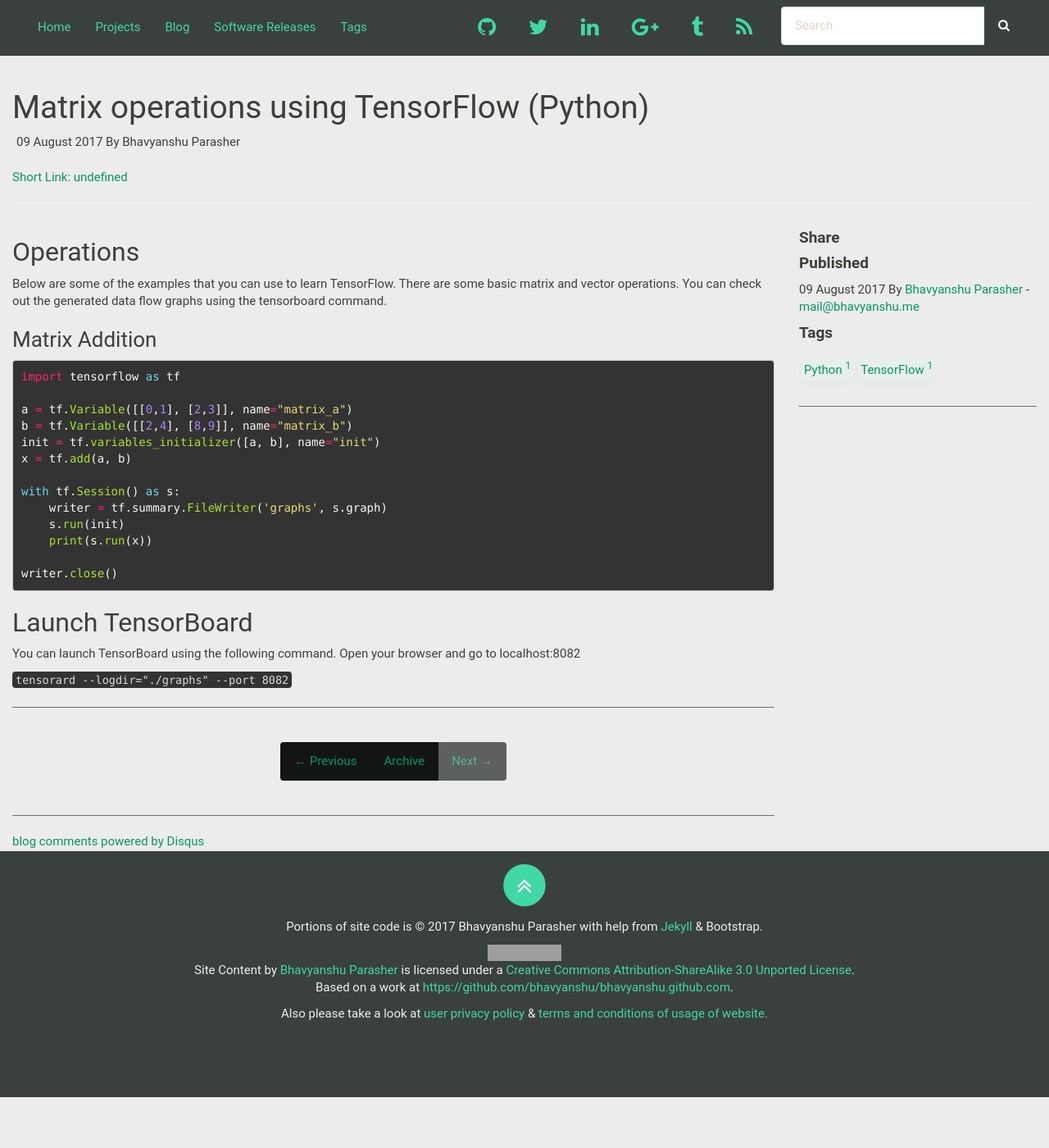
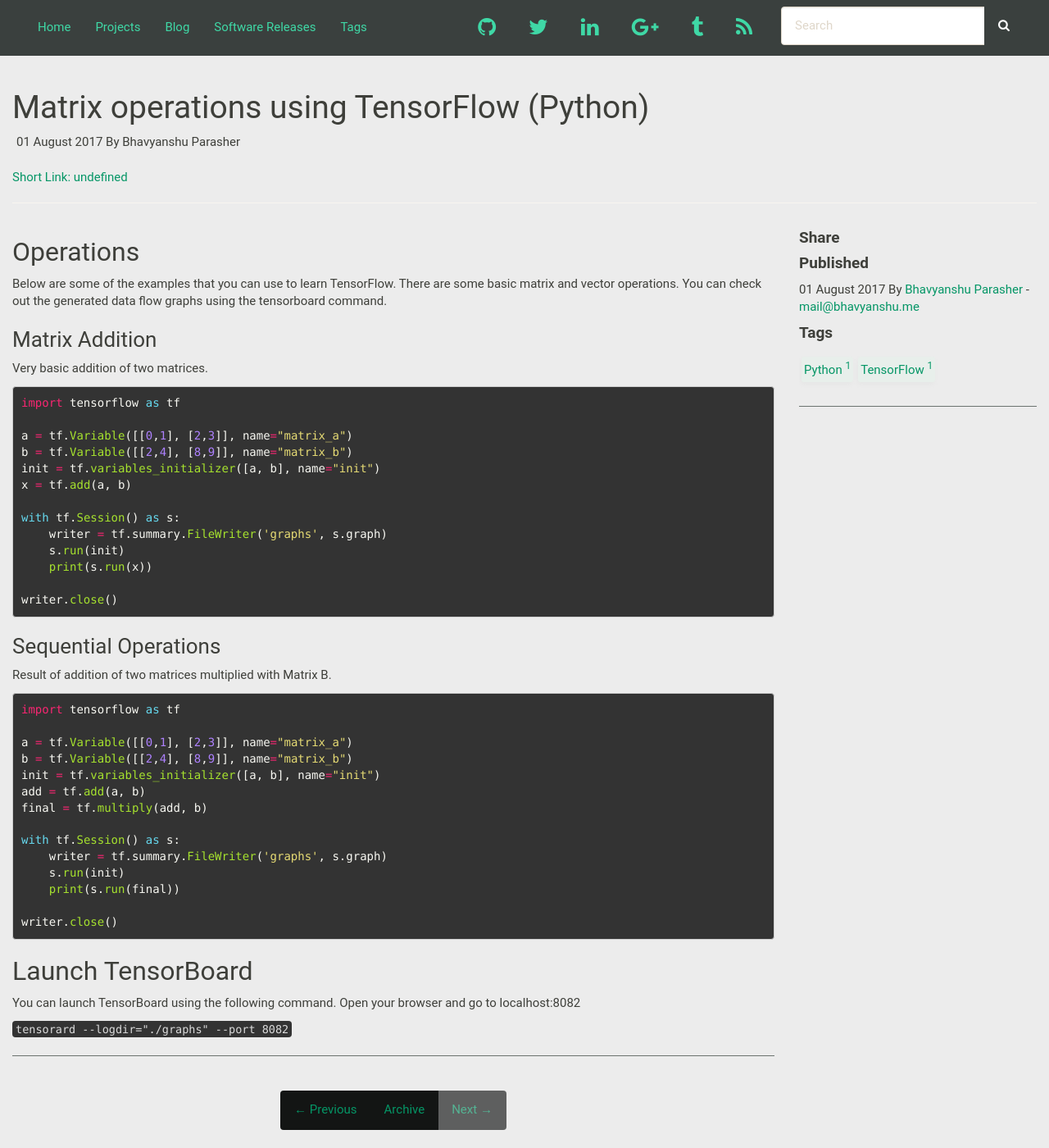
Before and after one commit to bhavyanshu/bhavyanshu.github.com, a Jekyll site: the page built from _posts/2017-08-01-matrix-operations-using-tensorflow.md, in a window 1280 px wide and 1400 px high. Shown: the whole window at 82% size. Built offline with Jekyll 4.4.1, drawn with Linux system fonts in a browser that asks for light colours; comment, search, counter and statistics services are not loaded; grey boxes are pictures that could not be loaded.

Commit message:
updated repo

````diff
--- a/_posts/2017-08-13-matrix-operations-using-tensorflow.md
+++ b/_posts/2017-08-01-matrix-operations-using-tensorflow.md
@@ -6,7 +6,7 @@ category: Tutorials
 tags: ["Python", "TensorFlow"]
 change_frequency: "weekly"
 priority: 0.8
-date: 2017-08-09 22:38:17
+date: 2017-08-01 22:38:17
 ---
 
 ## Operations
@@ -14,6 +14,8 @@ date: 2017-08-09 22:38:17
 Below are some of the examples that you can use to learn TensorFlow. There are some basic matrix and vector operations. You can check out the generated data flow graphs using the tensorboard command.
 
 ### Matrix Addition
+
+Very basic addition of two matrices.
 
 ```python
 import tensorflow as tf
@@ -31,6 +33,27 @@ with tf.Session() as s:
 writer.close()
 ```
 
+### Sequential Operations
+
+Result of addition of two matrices multiplied with Matrix B.
+
+```python
+import tensorflow as tf
+
+a = tf.Variable([[0,1], [2,3]], name="matrix_a")
+b = tf.Variable([[2,4], [8,9]], name="matrix_b")
+init = tf.variables_initializer([a, b], name="init")
+add = tf.add(a, b)
+final = tf.multiply(add, b)
+
+with tf.Session() as s:
+    writer = tf.summary.FileWriter('graphs', s.graph)
+    s.run(init)
+    print(s.run(final))
+
+writer.close()
+```
+
 ## Launch TensorBoard
 
 You can launch TensorBoard using the following command. Open your browser and go to localhost:8082
````
